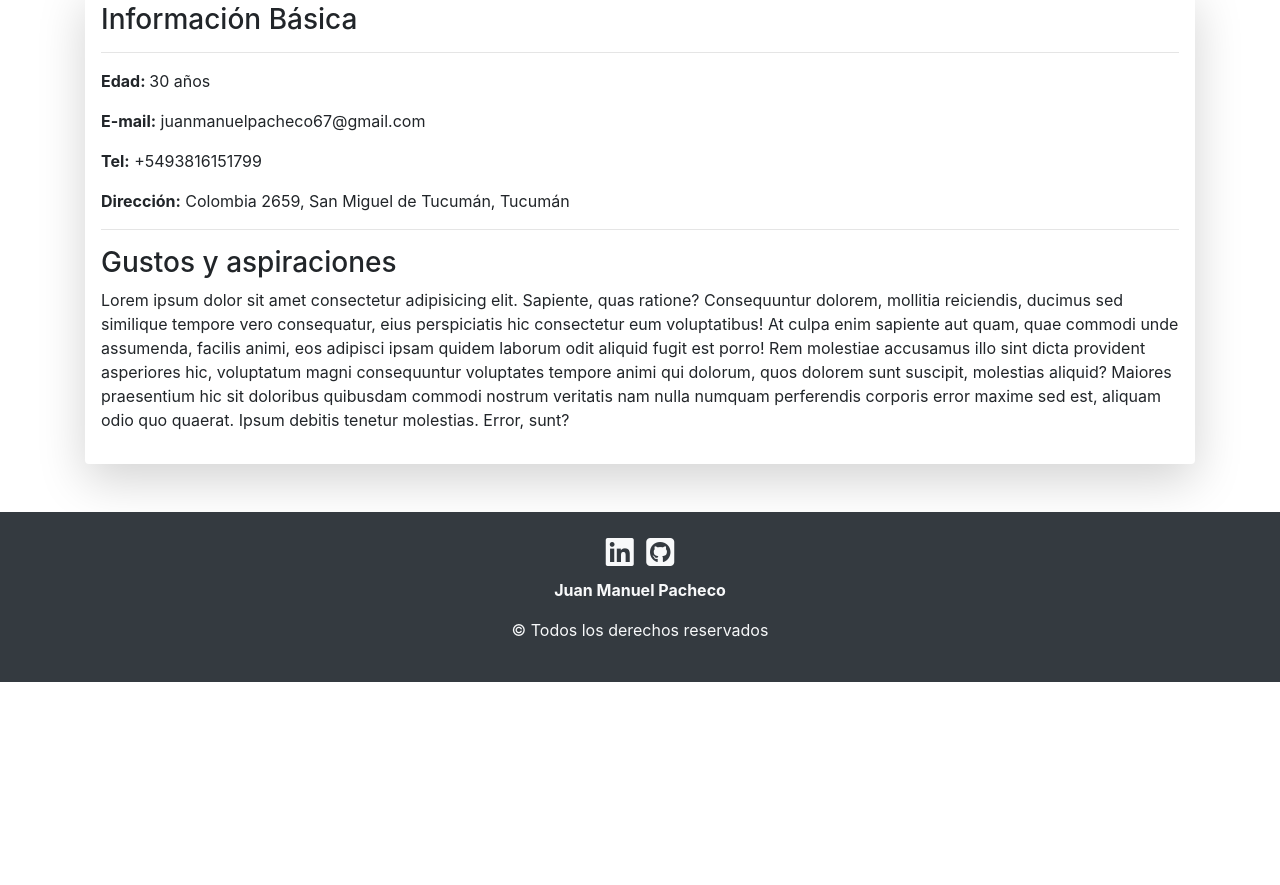
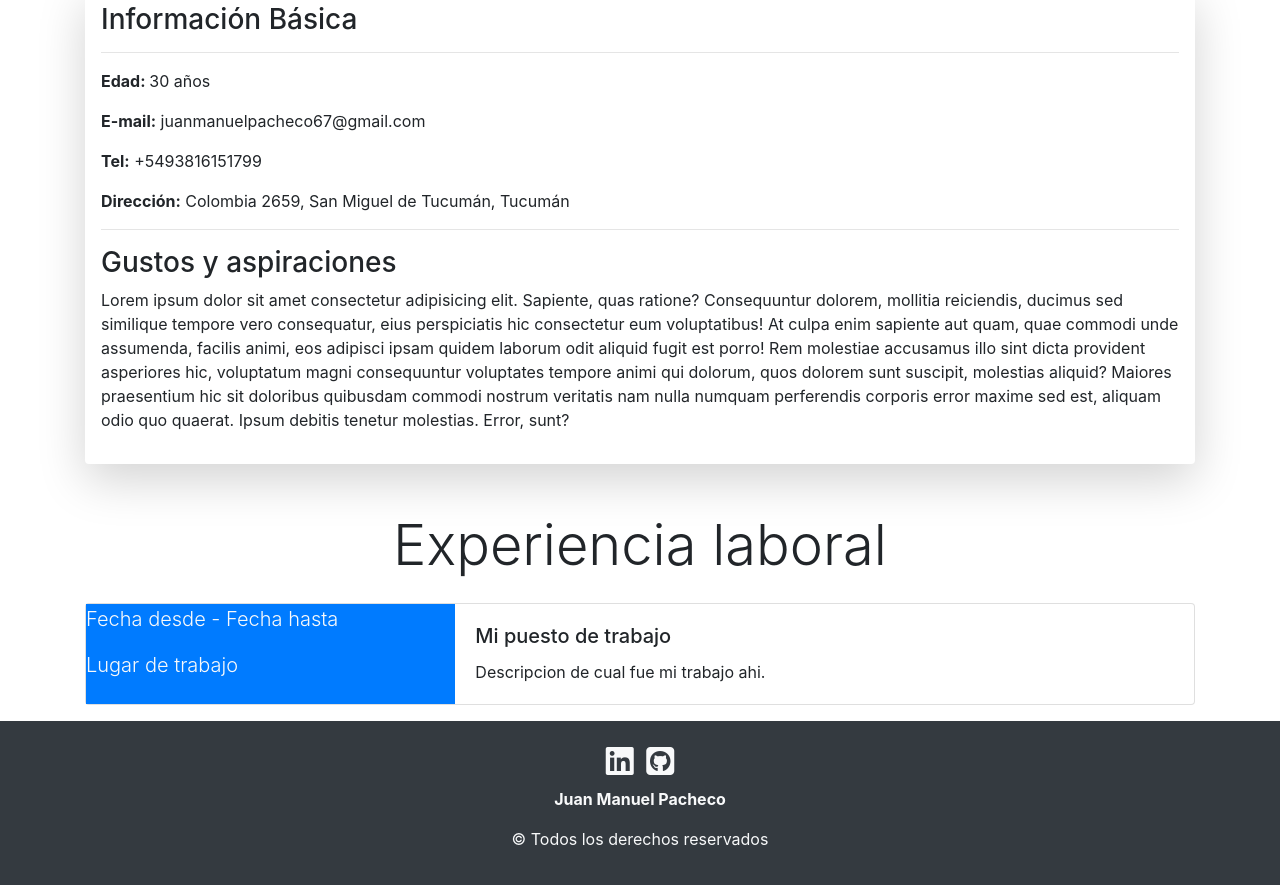
Before and after one commit to Pache20/CV-de-Juan-Manuel-Pacheco, a plain HTML site: page index.html in a window 1280 px wide. Shown: the part 509-1394 px from the top of the page. Before the commit the page ends 1191 px from the top, so only its background shows below. Drawn offline with nearby package versions, Linux system fonts and the light colour scheme.

Commit message:
comenzando a trabajar la card horizontal

```diff
--- a/index.html
+++ b/index.html
@@ -77,6 +77,24 @@
                 nostrum veritatis nam nulla numquam perferendis corporis error maxime sed est, aliquam odio quo quaerat.
                 Ipsum debitis tenetur molestias. Error, sunt?</p>
         </article>
+        <h2 class="display-4 text-center my-4">Experiencia laboral</h2>
+        <article>
+            <div class="card mb-3">
+                <div class="row no-gutters">
+                    <div class="col-md-4 bg-primary">
+                        <p class="lead text-light">Fecha desde - Fecha hasta</p>
+                        <p class="lead text-light">Lugar de trabajo</p>
+                    </div>
+                    <div class="col-md-8">
+                        <div class="card-body">
+                            <h5 class="card-title">Mi puesto de trabajo</h5>
+                            <p class="card-text">Descripcion de cual fue mi trabajo ahi.</p>
+                        </div>
+                    </div>
+                </div>
+            </div>
+        </article>
+
     </section>
 
     <footer class="bg-dark text-light py-4">
```
